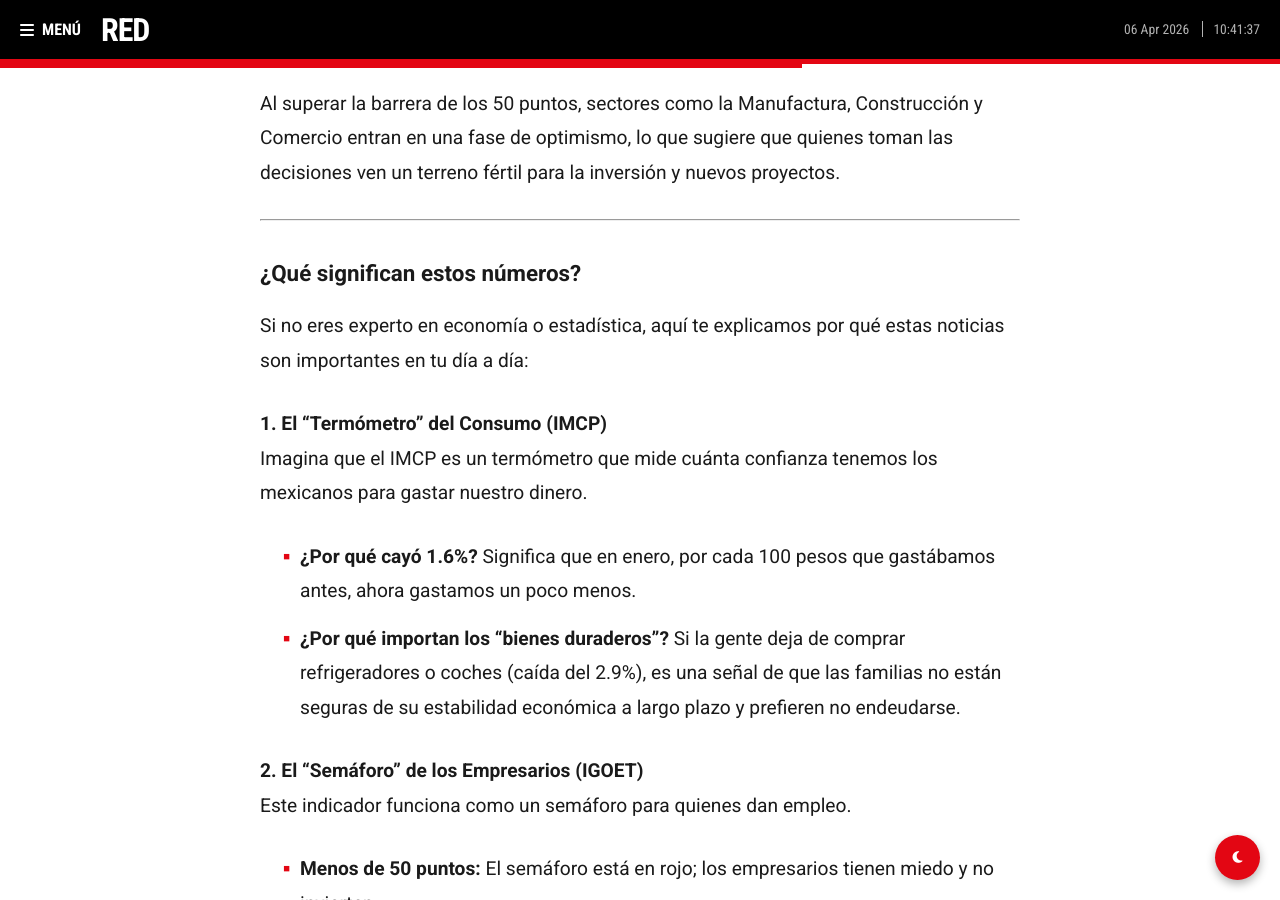
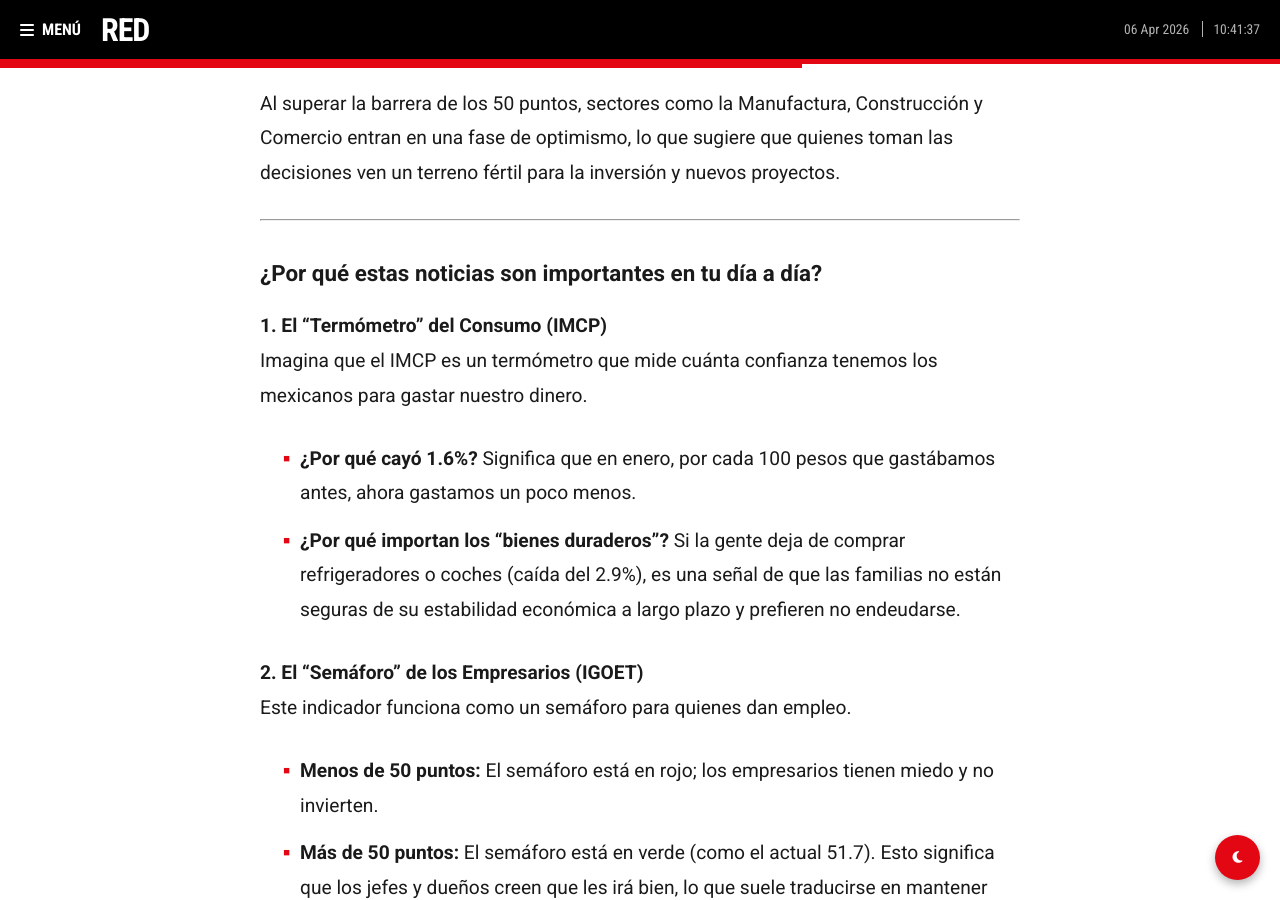
Before and after one commit to cafrhein/muro, a Jekyll site: the page built from _posts/2026-04-06-pulso-mexico-2026-contrastes-economicos.md, in a window 1280 px wide and 900 px high, scrolled down 1488 px. Built offline with Jekyll 4.4.1, drawn with Linux system fonts in a browser that asks for light colours.

Commit message:
Update 2026-04-06-pulso-mexico-2026-contrastes-economicos.md

```diff
--- a/_posts/2026-04-06-pulso-mexico-2026-contrastes-economicos.md
+++ b/_posts/2026-04-06-pulso-mexico-2026-contrastes-economicos.md
@@ -22,9 +22,7 @@ Al superar la barrera de los 50 puntos, sectores como la Manufactura, Construcci
 
 ---
 
-### ¿Qué significan estos números?
-
-Si no eres experto en economía o estadística, aquí te explicamos por qué estas noticias son importantes en tu día a día:
+### ¿Por qué estas noticias son importantes en tu día a día?
 
 #### 1. El "Termómetro" del Consumo (IMCP)
 Imagina que el IMCP es un termómetro que mide cuánta confianza tenemos los mexicanos para gastar nuestro dinero.
```
